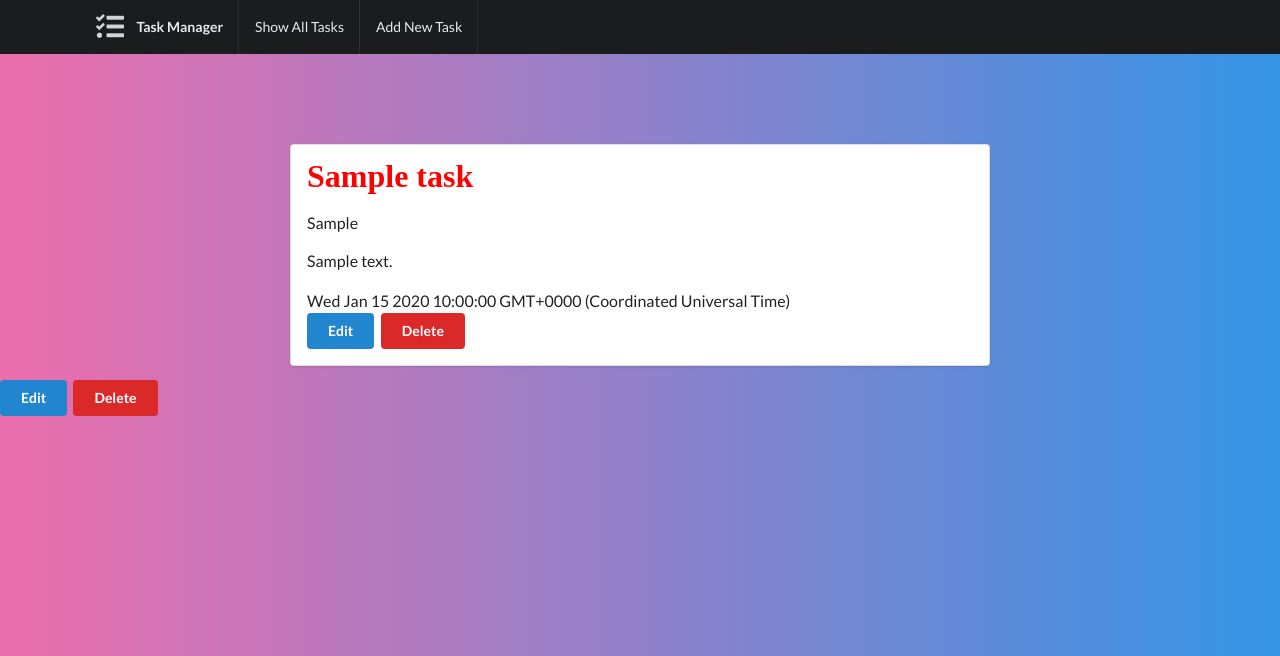
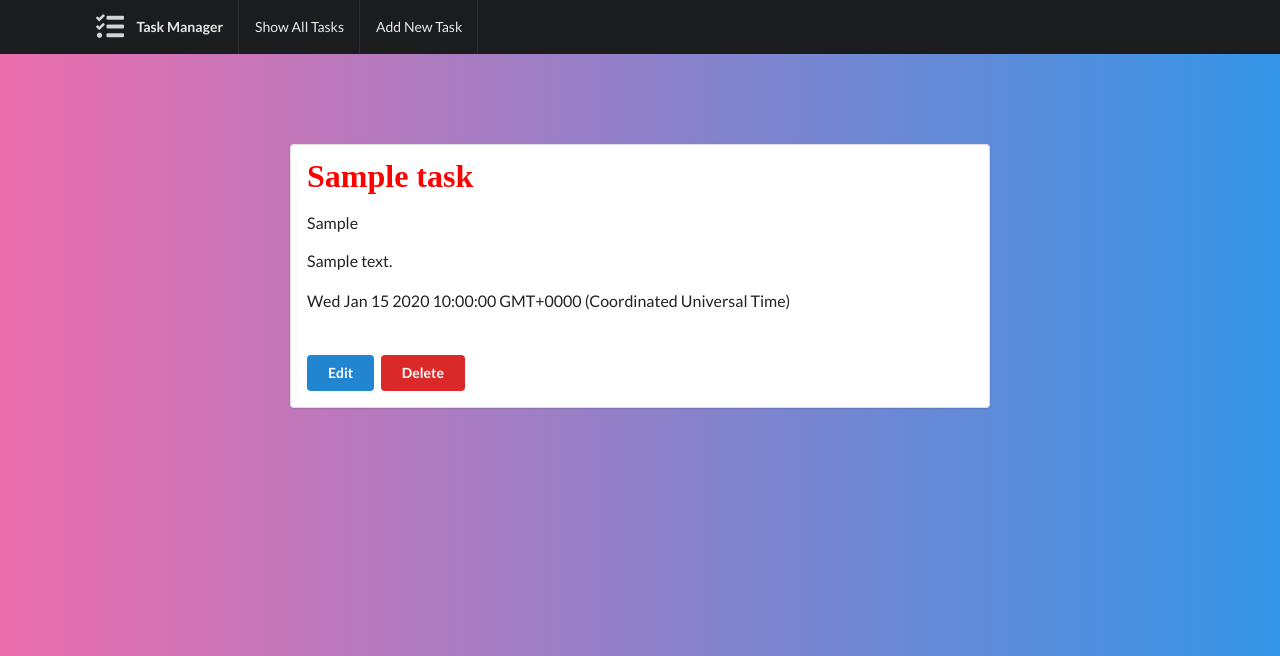
Before and after one commit to utkarsh8021/Stamurai-task-manager, a Node server app: page /tasks/600000000000000000000001 in a window 1280 px wide. Shown: the top 656 px of the page. Run offline with Node 20, Linux system fonts and the light colour scheme; tables that the repository leaves empty hold one stand-in row (values such as "Sample post"); some libraries are stand-ins or nearby versions.

Commit message:
show.ejs changes

```diff
--- a/Task-manager-final/views/show.ejs
+++ b/Task-manager-final/views/show.ejs
@@ -6,7 +6,7 @@
     <p><%=task.description%></p>
     <span><%=task.created%></span>
 
-    <div>
+    <div style="padding-top: 3rem;">
         <a class="ui blue button  " href="/tasks/<%=task._id%>/edit">Edit</a>
     <form style="display: inline;" action="/tasks/<%=task._id %>?_method=DELETE" method="post">
         <button class="ui red button  ">Delete</button>
@@ -16,10 +16,7 @@
 
 
 
-    <a class="ui blue button  " href="/tasks/<%=task._id%>/edit">Edit</a>
-    <form style="display: inline;" action="/tasks/<%=task._id %>?_method=DELETE" method="post">
-        <button class="ui red button  ">Delete</button>
-    </form>
+
 
 
 <%- include ('partials/footer') %>
```
